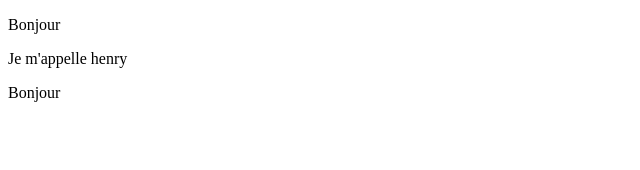
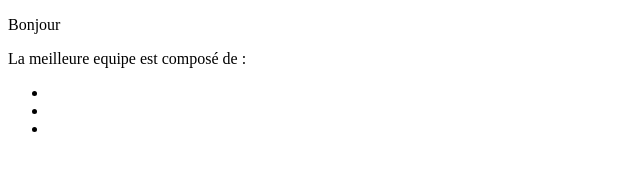
Before and after one commit to ClementLacoste/Hack, a plain HTML site: page index.html in a window 1280 px wide. Shown: the whole page, without its empty margins (0-640 px from the left). Drawn offline with Linux system fonts and the light colour scheme.

Commit message:
feat-vos-prenom

```diff
--- a/index.html
+++ b/index.html
@@ -8,8 +8,13 @@
 
 <body>
     <p>Bonjour</p>
-    <p>Je m'appelle henry</p>
-    <p>Bonjour</p>
+    <p>La meilleure equipe est composé de : </p>
+    <ul>
+        <li></li>
+        <li></li>
+        <li></li>
+    </ul>
+
 </body>
 
 </html>
```
